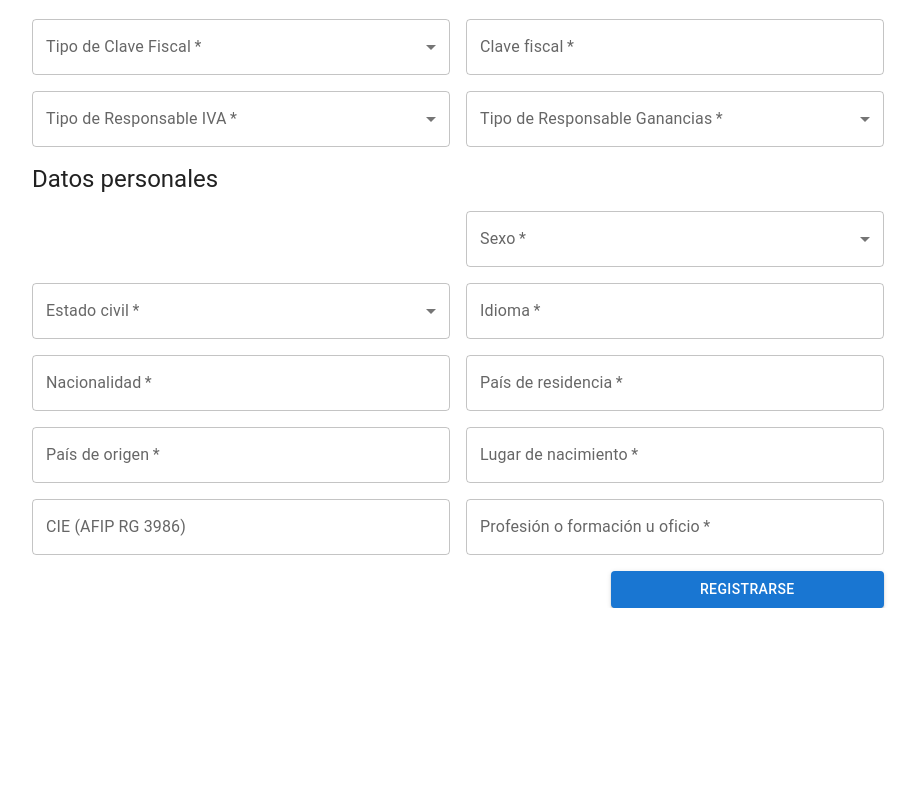
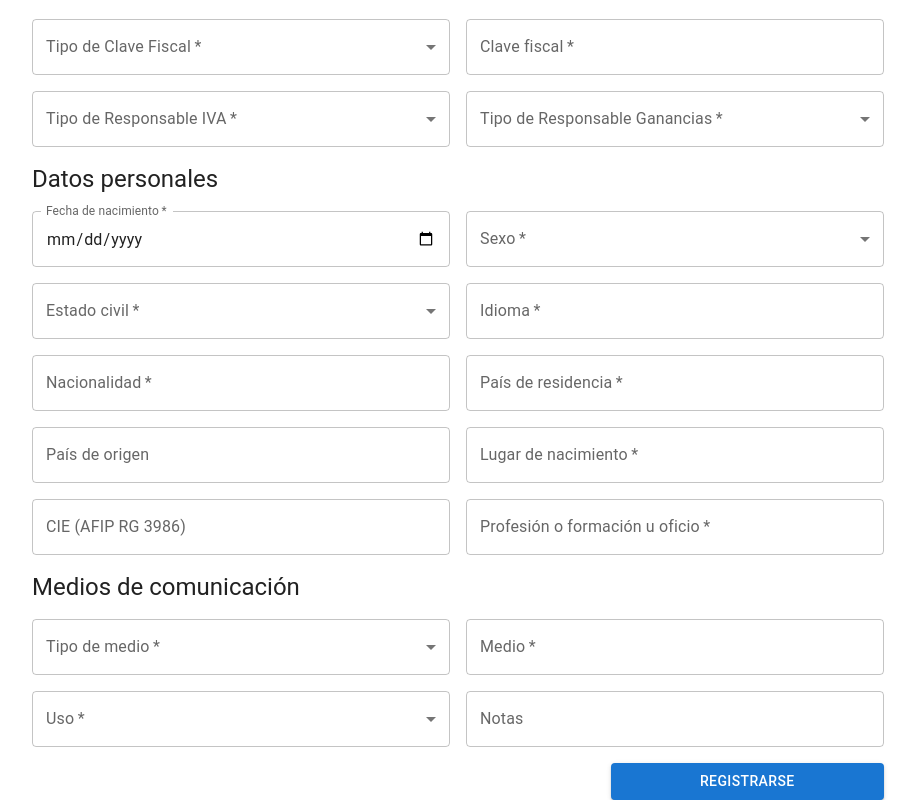
Before and after one commit to gastonestevez/arg-securities-bo, a Next.js app: page / in a window 1280 px wide. Shown: the part 391-1191 px from the top of the page, without its empty margins (182-1098 px from the left). Before the commit the page ends 999 px from the top, so only its background shows below. Built offline with nearby package versions, Linux system fonts and the light colour scheme.

Commit message:
added validations to datosPersonales, Fiscales, mediosDeComunicacion

```diff
--- a/src/components/Inscription/DatosPersonales.tsx
+++ b/src/components/Inscription/DatosPersonales.tsx
@@ -1,9 +1,10 @@
-import React, { useState } from "react"
+import React, { useState, useRef, useEffect } from "react"
 import AdapterDateFns from "@mui/lab/AdapterDateFns"
 import LocalizationProvider from "@mui/lab/LocalizationProvider"
 import { DatePicker } from "@mui/lab"
 import { Grid, MenuItem, TextField, Typography } from "@mui/material"
 import frLocale from "date-fns/locale/fr"
+import { format, isDate } from "date-fns"
 
 export const DatosPersonales = ({ fmk }) => {
     const [nacimiento, setNacimiento] = useState<Date | null>(null)
@@ -19,6 +20,10 @@ export const DatosPersonales = ({ fmk }) => {
         "Unión Convivencial",
     ]
 
+    const formatDateToInputValue = (value: any) => {
+        return isDate(value) ? format(value as Date, "dd/MM/yyyy") : value
+    }
+
     return (
         <>
             <Grid item xs={12} sm={12}>
@@ -27,36 +32,42 @@ export const DatosPersonales = ({ fmk }) => {
                 </Typography>
             </Grid>
             <Grid item xs={12} sm={6}>
-                <LocalizationProvider
-                    dateAdapter={AdapterDateFns}
-                    locale={frLocale}
-                >
-                    <DatePicker
-                        label="Fecha de nacimiento"
-                        value={fmk.values.datosPersonales?.fechaNacimiento}
-                        onChange={fmk.handleChange}
-                        renderInput={(params) => (
-                            <TextField
-                                {...params}
-                                fullWidth
-                                error={fmk.touched.datosPersonales?.fechaNacimiento && Boolean(fmk.errors.datosPersonales?.fechaNacimiento)}
-                                helperText={fmk.touched.datosPersonales?.fechaNacimiento && fmk.errors.datosPersonales?.fechaNacimiento}
-                            />
-                        )}
-                    />
-                </LocalizationProvider>
+                <TextField
+                    fullWidth
+                    label={"Fecha de nacimiento"}
+                    id={"datosPersonales.fechaNacimiento"}
+                    name={"datosPersonales.fechaNacimiento"}
+                    type={"date"}
+                    required
+                    defaultValue={""}
+                    variant="outlined"
+                    InputLabelProps={{ shrink: true }}
+                    onChange={fmk.handleChange}
+                    value={
+                        fmk.values.datosPersonales?.fechaNacimiento
+                    }
+                    error={
+                        fmk.touched.datosPersonales?.fechaNacimiento &&
+                        Boolean(fmk.errors.datosPersonales?.fechaNacimiento)
+                    }
+                    helperText={
+                        fmk.touched.datosPersonales?.fechaNacimiento &&
+                        fmk.errors.datosPersonales?.fechaNacimiento
+                    }
+                />
             </Grid>
             <Grid item xs={12} sm={6}>
                 <TextField
-                    id="outlined-select-currency"
                     select
                     label="Sexo"
                     fullWidth
                     required
-                    value={fmk.values.datosPrincipales?.sexo}
+                    id={"datosPersonales.sexo"}
+                    name={"datosPersonales.sexo"}
+                    value={fmk.values.datosPersonales?.sexo}
                     onChange={fmk.handleChange}
-                    error={fmk.touched.datosPrincipales?.sexo && Boolean(fmk.errors.datosPrincipales?.sexo)}
-                    helperText={fmk.touched.datosPrincipales?.sexo && fmk.errors.datosPrincipales?.sexo}
+                    error={fmk.touched.datosPersonales?.sexo && Boolean(fmk.errors.datosPersonales?.sexo)}
+                    helperText={fmk.touched.datosPersonales?.sexo && fmk.errors.datosPersonales?.sexo}
                 >
                     {sexList.map((option) => (
                         <MenuItem key={option} value={option}>
@@ -67,15 +78,16 @@ export const DatosPersonales = ({ fmk }) => {
             </Grid>
             <Grid item xs={12} sm={6}>
                 <TextField
-                    id="outlined-select-currency"
                     select
                     label="Estado civil"
                     fullWidth
                     required
-                    value={fmk.values.datosPrincipales?.estadoCivil}
+                    id="datosPersonales.estadoCivil"
+                    name="datosPersonales.estadoCivil"
+                    value={fmk.values.datosPersonales?.estadoCivil}
                     onChange={fmk.handleChange}
-                    error={fmk.touched.datosPrincipales?.estadoCivil && Boolean(fmk.errors.datosPrincipales?.estadoCivil)}
-                    helperText={fmk.touched.datosPrincipales?.estadoCivil && fmk.errors.datosPrincipales?.estadoCivil}
+                    error={fmk.touched.datosPersonales?.estadoCivil && Boolean(fmk.errors.datosPersonales?.estadoCivil)}
+                    helperText={fmk.touched.datosPersonales?.estadoCivil && fmk.errors.datosPersonales?.estadoCivil}
                 >
                     {estadoCivilList.map((option) => (
                         <MenuItem key={option} value={option}>
@@ -90,10 +102,12 @@ export const DatosPersonales = ({ fmk }) => {
                     fullWidth
                     label="Idioma"
                     variant="outlined"
-                    value={fmk.values.datosPrincipales?.idioma}
+                    id="datosPersonales.idimoa"
+                    name="datosPersonales.idioma"
+                    value={fmk.values.datosPersonales?.idioma}
                     onChange={fmk.handleChange}
-                    error={fmk.touched.datosPrincipales?.idioma && Boolean(fmk.errors.datosPrincipales?.idioma)}
-                    helperText={fmk.touched.datosPrincipales?.idioma && fmk.errors.datosPrincipales?.idioma}
+                    error={fmk.touched.datosPersonales?.idioma && Boolean(fmk.errors.datosPersonales?.idioma)}
+                    helperText={fmk.touched.datosPersonales?.idioma && fmk.errors.datosPersonales?.idioma}
                 />
             </Grid>
             <Grid item xs={12} sm={6}>
@@ -102,10 +116,12 @@ export const DatosPersonales = ({ fmk }) => {
                     fullWidth
                     label="Nacionalidad"
                     variant="outlined"
-                    value={fmk.values.datosPrincipales?.nacionalidad}
+                    id="datosPersonales.nacionalidad"
+                    name="datosPersonales.nacionalidad"
+                    value={fmk.values.datosPersonales?.nacionalidad}
                     onChange={fmk.handleChange}
-                    error={fmk.touched.datosPrincipales?.nacionalidad && Boolean(fmk.errors.datosPrincipales?.nacionalidad)}
-                    helperText={fmk.touched.datosPrincipales?.nacionalidad && fmk.errors.datosPrincipales?.nacionalidad}
+                    error={fmk.touched.datosPersonales?.nacionalidad && Boolean(fmk.errors.datosPersonales?.nacionalidad)}
+                    helperText={fmk.touched.datosPersonales?.nacionalidad && fmk.errors.datosPersonales?.nacionalidad}
                 />
             </Grid>
             <Grid item xs={12} sm={6}>
@@ -114,22 +130,25 @@ export const DatosPersonales = ({ fmk }) => {
                     fullWidth
                     label="País de residencia"
                     variant="outlined"
-                    value={fmk.values.datosPrincipales?.paisResidencia}
+                    id="datosPersonales.paisResidencia"
+                    name="datosPersonales.paisResidencia"
+                    value={fmk.values.datosPersonales?.paisResidencia}
                     onChange={fmk.handleChange}
-                    error={fmk.touched.datosPrincipales?.paisResidencia && Boolean(fmk.errors.datosPrincipales?.paisResidencia)}
-                    helperText={fmk.touched.datosPrincipales?.paisResidencia && fmk.errors.datosPrincipales?.paisResidencia}
+                    error={fmk.touched.datosPersonales?.paisResidencia && Boolean(fmk.errors.datosPersonales?.paisResidencia)}
+                    helperText={fmk.touched.datosPersonales?.paisResidencia && fmk.errors.datosPersonales?.paisResidencia}
                 />
             </Grid>
             <Grid item xs={12} sm={6}>
                 <TextField
-                    required
                     fullWidth
                     label="País de origen"
                     variant="outlined"
-                    value={fmk.values.datosPrincipales?.paisOrigen}
+                    id="datosPersonales.paisOrigen"
+                    name="datosPersonales.paisOrigen"
+                    value={fmk.values.datosPersonales?.paisOrigen}
                     onChange={fmk.handleChange}
-                    error={fmk.touched.datosPrincipales?.paisOrigen && Boolean(fmk.errors.datosPrincipales?.paisOrigen)}
-                    helperText={fmk.touched.datosPrincipales?.paisOrigen && fmk.errors.datosPrincipales?.paisOrigen}
+                    error={fmk.touched.datosPersonales?.paisOrigen && Boolean(fmk.errors.datosPersonales?.paisOrigen)}
+                    helperText={fmk.touched.datosPersonales?.paisOrigen && fmk.errors.datosPersonales?.paisOrigen}
                 />
             </Grid>
             <Grid item xs={12} sm={6}>
@@ -138,10 +157,12 @@ export const DatosPersonales = ({ fmk }) => {
                     fullWidth
                     label="Lugar de nacimiento"
                     variant="outlined"
-                    value={fmk.values.datosPrincipales?.lugarNacimiento}
+                    id="datosPersonales.lugarNacimiento"
+                    name="datosPersonales.lugarNacimiento"
+                    value={fmk.values.datosPersonales?.lugarNacimiento}
                     onChange={fmk.handleChange}
-                    error={fmk.touched.datosPrincipales?.lugarNacimiento && Boolean(fmk.errors.datosPrincipales?.lugarNacimiento)}
-                    helperText={fmk.touched.datosPrincipales?.lugarNacimiento && fmk.errors.datosPrincipales?.lugarNacimiento}
+                    error={fmk.touched.datosPersonales?.lugarNacimiento && Boolean(fmk.errors.datosPersonales?.lugarNacimiento)}
+                    helperText={fmk.touched.datosPersonales?.lugarNacimiento && fmk.errors.datosPersonales?.lugarNacimiento}
                 />
             </Grid>
             <Grid item xs={12} sm={6}>
@@ -149,10 +170,12 @@ export const DatosPersonales = ({ fmk }) => {
                     fullWidth
                     label="CIE (AFIP RG 3986)"
                     variant="outlined"
-                    value={fmk.values.datosPrincipales?.cie}
+                    id="datosPersonales.cie"
+                    name="datosPersonales.cie"
+                    value={fmk.values.datosPersonales?.cie}
                     onChange={fmk.handleChange}
-                    error={fmk.touched.datosPrincipales?.cie && Boolean(fmk.errors.datosPrincipales?.cie)}
-                    helperText={fmk.touched.datosPrincipales?.cie && fmk.errors.datosPrincipales?.cie}
+                    error={fmk.touched.datosPersonales?.cie && Boolean(fmk.errors.datosPersonales?.cie)}
+                    helperText={fmk.touched.datosPersonales?.cie && fmk.errors.datosPersonales?.cie}
                 />
             </Grid>
             <Grid item xs={12} sm={6}>
@@ -161,10 +184,12 @@ export const DatosPersonales = ({ fmk }) => {
                     fullWidth
                     label="Profesión o formación u oficio"
                     variant="outlined"
-                    value={fmk.values.datosPrincipales?.actividad}
+                    id="datosPersonales.actividad"
+                    name="datosPersonales.actividad"
+                    value={fmk.values.datosPersonales?.actividad}
                     onChange={fmk.handleChange}
-                    error={fmk.touched.datosPrincipales?.actividad && Boolean(fmk.errors.datosPrincipales?.actividad)}
-                    helperText={fmk.touched.datosPrincipales?.actividad && fmk.errors.datosPrincipales?.actividad}
+                    error={fmk.touched.datosPersonales?.actividad && Boolean(fmk.errors.datosPersonales?.actividad)}
+                    helperText={fmk.touched.datosPersonales?.actividad && fmk.errors.datosPersonales?.actividad}
                 />
             </Grid>
         </>
--- a/src/components/Inscription/MediosDeComunicacion.tsx
+++ b/src/components/Inscription/MediosDeComunicacion.tsx
@@ -5,7 +5,7 @@ import { DatePicker } from "@mui/lab"
 import { Grid, MenuItem, TextField, Typography } from "@mui/material"
 import frLocale from "date-fns/locale/fr"
 
-export const MediosDeComunicacion = () => {
+export const MediosDeComunicacion = ({ fmk }) => {
     const tiposDeMedios = [
         "Movil",
         "E-Mail",
@@ -31,13 +31,16 @@ export const MediosDeComunicacion = () => {
             </Grid>
             <Grid item xs={12} sm={6}>
                 <TextField
-                    id="outlined-select-currency"
                     select
                     label="Tipo de medio"
-                    value={tipoDeMedio}
-                    onChange={(e) => setTipoDeMedio(e.target.value)}
                     fullWidth
                     required
+                    id="medioComunicacion.tipo"
+                    name="medioComunicacion.tipo"
+                    value={fmk.values.medioComunicacion?.tipo}
+                    onChange={fmk.handleChange}
+                    error={fmk.touched.medioComunicacion?.tipo && Boolean(fmk.errors.medioComunicacion?.tipo)}
+                    helperText={fmk.touched.medioComunicacion?.tipo && fmk.errors.medioComunicacion?.tipo}
                 >
                     {tiposDeMedios.map((option) => (
                         <MenuItem key={option} value={option}>
@@ -52,51 +55,26 @@ export const MediosDeComunicacion = () => {
                     fullWidth
                     label="Medio"
                     variant="outlined"
+                    id="medioComunicacion.medio"
+                    name="medioComunicacion.medio"
+                    value={fmk.values.medioComunicacion?.medio}
+                    onChange={fmk.handleChange}
+                    error={fmk.touched.medioComunicacion?.medio && Boolean(fmk.errors.medioComunicacion?.medio)}
+                    helperText={fmk.touched.medioComunicacion?.medio && fmk.errors.medioComunicacion?.tipo}
                 />
             </Grid>
             <Grid item xs={12} sm={6}>
-                <LocalizationProvider
-                    dateAdapter={AdapterDateFns}
-                    locale={frLocale}
-                >
-                    <DatePicker
-                        label="Vigente desde"
-                        value={desde}
-                        onChange={(newValue) => {
-                            setDesde(newValue)
-                        }}
-                        renderInput={(params) => (
-                            <TextField {...params} fullWidth />
-                        )}
-                    />
-                </LocalizationProvider>
-            </Grid>
-            <Grid item xs={12} sm={6}>
-                <LocalizationProvider
-                    dateAdapter={AdapterDateFns}
-                    locale={frLocale}
-                >
-                    <DatePicker
-                        label="Vigente hasta"
-                        value={hasta}
-                        onChange={(newValue) => {
-                            setHasta(newValue)
-                        }}
-                        renderInput={(params) => (
-                            <TextField {...params} fullWidth />
-                        )}
-                    />
-                </LocalizationProvider>
-            </Grid>
-            <Grid item xs={12} sm={6}>
                 <TextField
-                    id="outlined-select-currency"
                     select
                     label="Uso"
-                    value={uso}
-                    onChange={(e) => setUso(e.target.value)}
                     fullWidth
                     required
+                    id="medioComunicacion.uso"
+                    name="medioComunicacion.uso"
+                    value={fmk.values.medioComunicacion?.uso}
+                    onChange={fmk.handleChange}
+                    error={fmk.touched.medioComunicacion?.uso && Boolean(fmk.errors.medioComunicacion?.uso)}
+                    helperText={fmk.touched.medioComunicacion?.uso && fmk.errors.medioComunicacion?.uso}
                 >
                     {tiposDeuso.map((option) => (
                         <MenuItem key={option} value={option}>
@@ -105,12 +83,17 @@ export const MediosDeComunicacion = () => {
                     ))}
                 </TextField>
             </Grid>
-            <Grid item xs={12} sm={12}>
+            <Grid item xs={12} sm={6}>
                 <TextField
-                    required
                     fullWidth
                     label="Notas"
                     variant="outlined"
+                    id="medioComunicacion.notas"
+                    name="medioComunicacion.notas"
+                    value={fmk.values.medioComunicacion?.notas}
+                    onChange={fmk.handleChange}
+                    error={fmk.touched.medioComunicacion?.notas && Boolean(fmk.errors.medioComunicacion?.notas)}
+                    helperText={fmk.touched.medioComunicacion?.notas && fmk.errors.medioComunicacion?.notas}
                 />
             </Grid>
         </>
--- a/src/features/InscriptionForm/InscriptionForm.tsx
+++ b/src/features/InscriptionForm/InscriptionForm.tsx
@@ -40,17 +40,23 @@ export const InscriptionForm = () => {
                 .required("Este campo es requerido."),
         }),
         datosPersonales: yup.object().shape({
-            fechaNacimiento: yup.string().required("Este campo es requerido."),
+            fechaNacimiento: yup.date().required("Este campo es requerido."),
             sexo: yup.string().required("Este campo es requerido."),
             estadoCivil: yup.string().required("Este campo es requerido."),
             idioma: yup.string().required("Este campo es requerido."),
             nacionalidad: yup.string().required("Este campo es requerido."),
             paisResidencia: yup.string().required("Este campo es requerido."),
-            paisOrigen: yup.string().required("Este campo es requerido."),
+            paisOrigen: yup.string().notRequired(),
             lugarNacimiento: yup.string().required("Este campo es requerido."),
-            cie: yup.string().required("Este campo es requerido."),
+            cie: yup.string().notRequired(),
             actividad: yup.string().required("Este campo es requerido."),
         }),
+        medioComunicacion: yup.object().shape({
+            tipo: yup.string().required("Este campo es requerido."),
+            medio: yup.string().required("Este campo es requerido."),
+            uso: yup.string().required("Este campo es requerido."),
+            notas: yup.string().notRequired()
+        })
     })
     const initialValues = {
         datosPrincipalesFisicas: {
@@ -77,6 +83,12 @@ export const InscriptionForm = () => {
             cie: "",
             actividad: "",
         },
+        medioComunicacion: {
+            tipo: '',
+            medio: '',
+            uso: '',
+            notas: ''
+        }
     }
 
     const formik = useFormik({
@@ -111,14 +123,14 @@ export const InscriptionForm = () => {
                         <DatosPrincipales fmk={formik} />
                         <DatosFiscalesNacionales fmk={formik} />
                         <DatosPersonales fmk={formik} />
-                        {/* <MediosDeComunicacion />
-                        <DomiciliosUrbanos />
-                        <CuentasBancarias />
-                        <CuentasBancariasExterior />
-                        <DatosConyuge />
-                        <InformacionPatrimonial />
-                        <Actividades />
-                        <Declaraciones /> */}
+                        <MediosDeComunicacion fmk={formik} />
+                        {/* <DomiciliosUrbanos /> */}
+                        {/* <CuentasBancarias /> */}
+                        {/* <CuentasBancariasExterior /> */}
+                        {/* <DatosConyuge /> */}
+                        {/* <InformacionPatrimonial /> */}
+                        {/* <Actividades /> */}
+                        {/* <Declaraciones /> */}
                         <Grid item md={8} />
                         <Grid item xs={12} md={4}>
                             <Button fullWidth type="submit" variant="contained">
```
